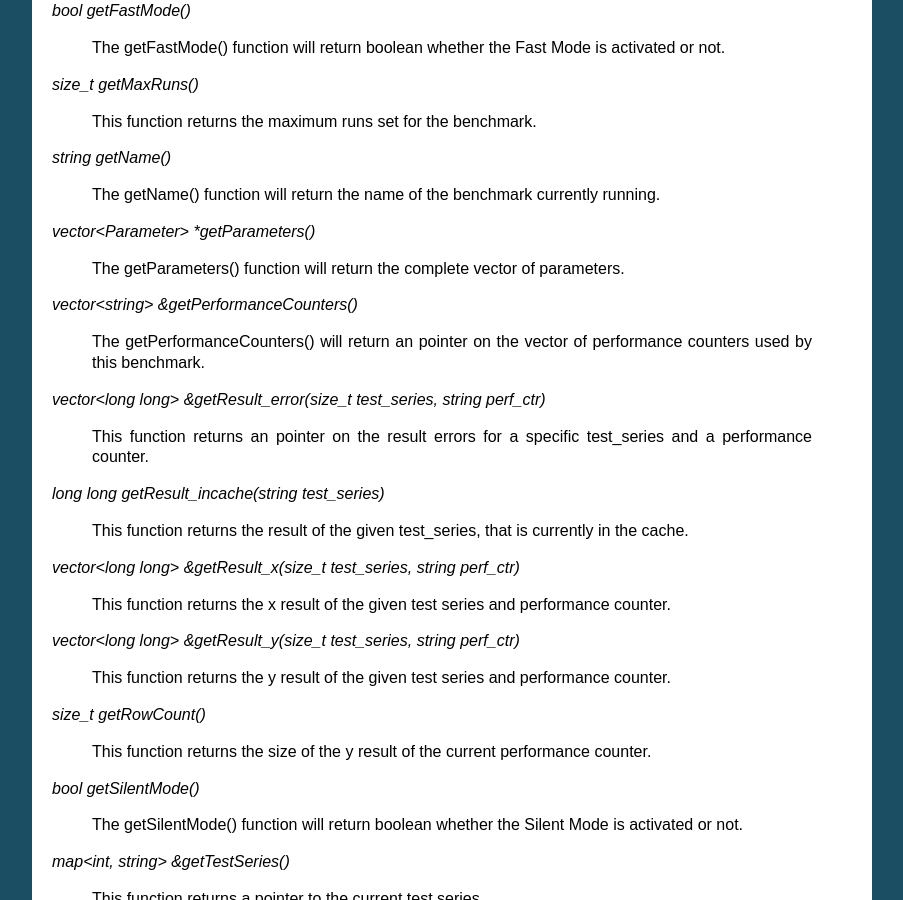
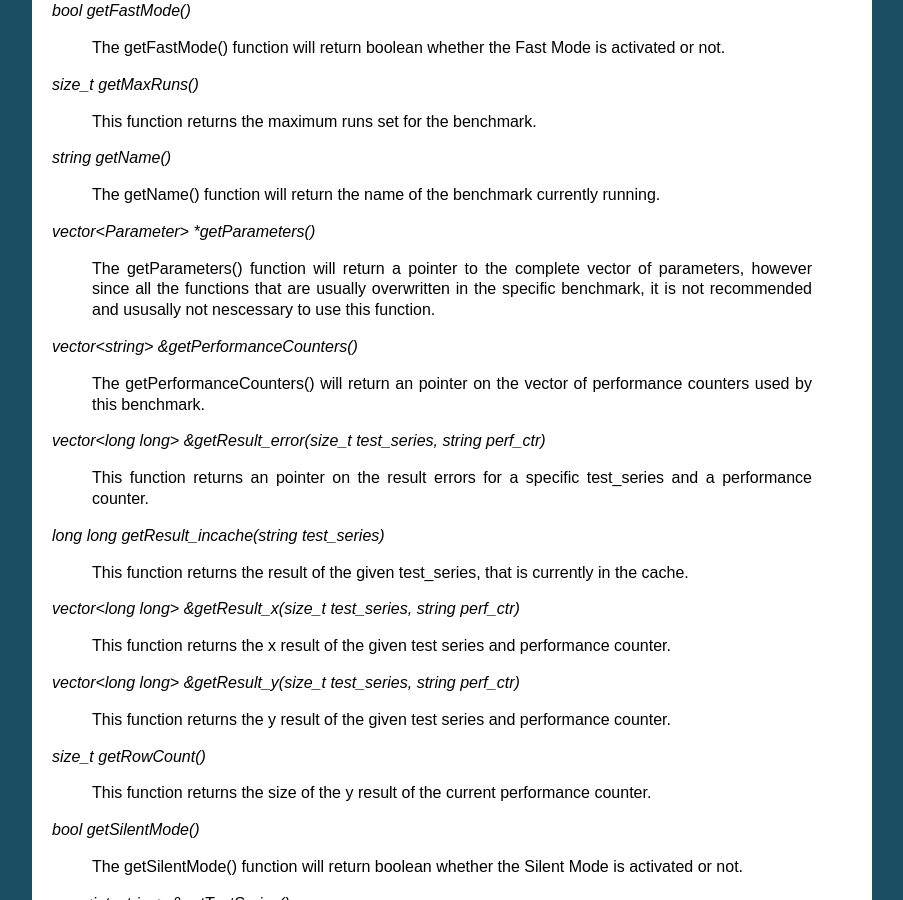
Before and after one commit to hyrise/bencho, a Sphinx documentation site: the page built from docs/source/doc.rst, in a window 1280 px wide and 900 px high, scrolled down 9810 px. Shown: the whole window, without its empty margins (198-1101 px from the left). Built offline with Sphinx 7.4.7, drawn with Linux system fonts in a browser that asks for light colours; some of the changed text lies outside the part shown.

Commit message:
Documentation updated and some refactoring
addParameter function updated

```diff
--- a/docs/source/doc.rst
+++ b/docs/source/doc.rst
@@ -512,7 +512,7 @@ In this Section all public or protected functions of the Abstract Benchmark clas
 
 *vector<Parameter> \*getParameters()*
 
-	The getParameters() function will return the complete vector of parameters.
+	The getParameters() function will return a pointer to the complete vector of parameters, however since all the functions that are usually overwritten in the specific benchmark, it is not recommended and ususally not nescessary to use this function.
 
 *vector<string> &getPerformanceCounters()*
 
```
Also changed, not shown: other parts of docs/source/doc.rst (+5 -5 lines), 1 other file.
